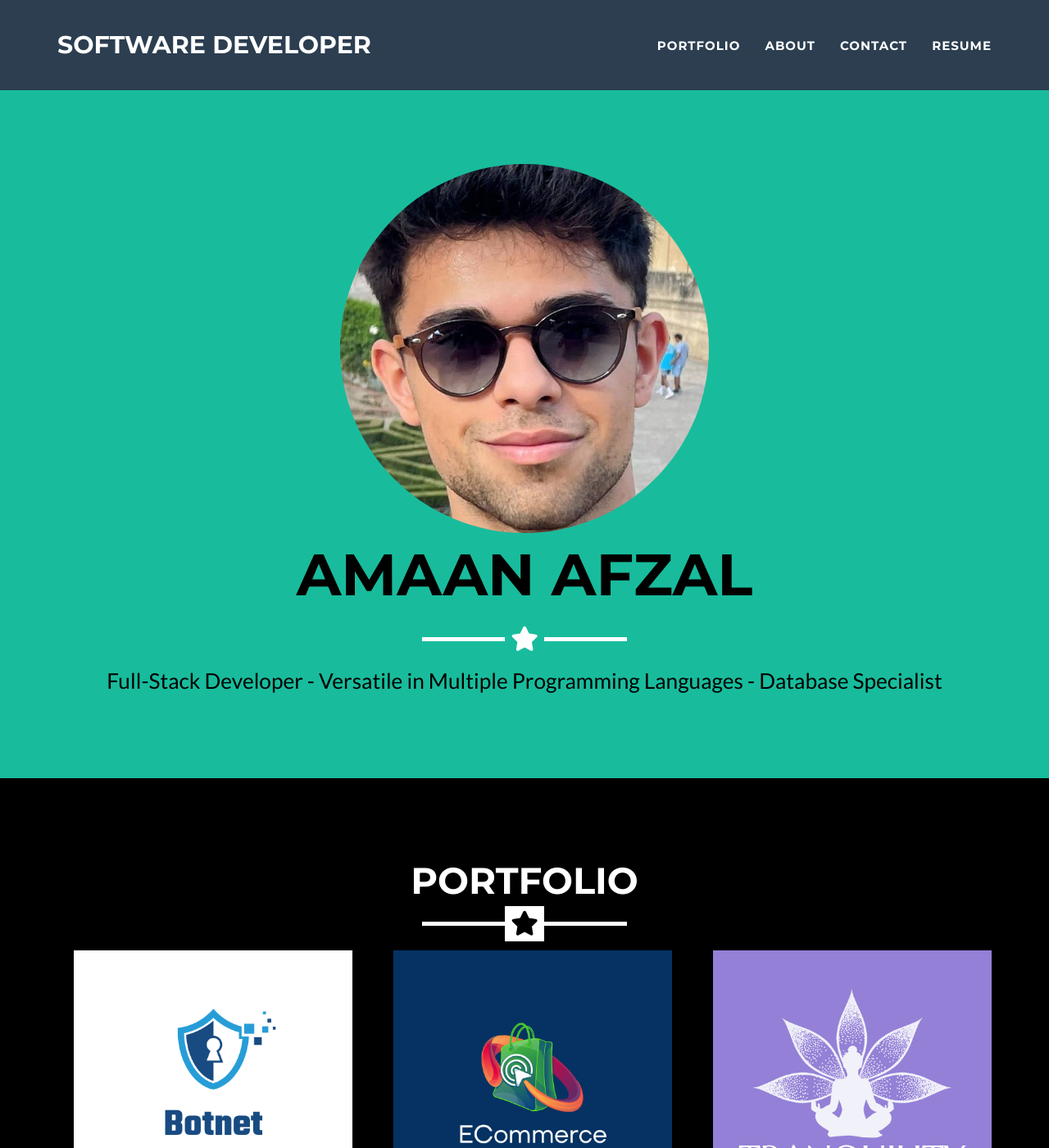
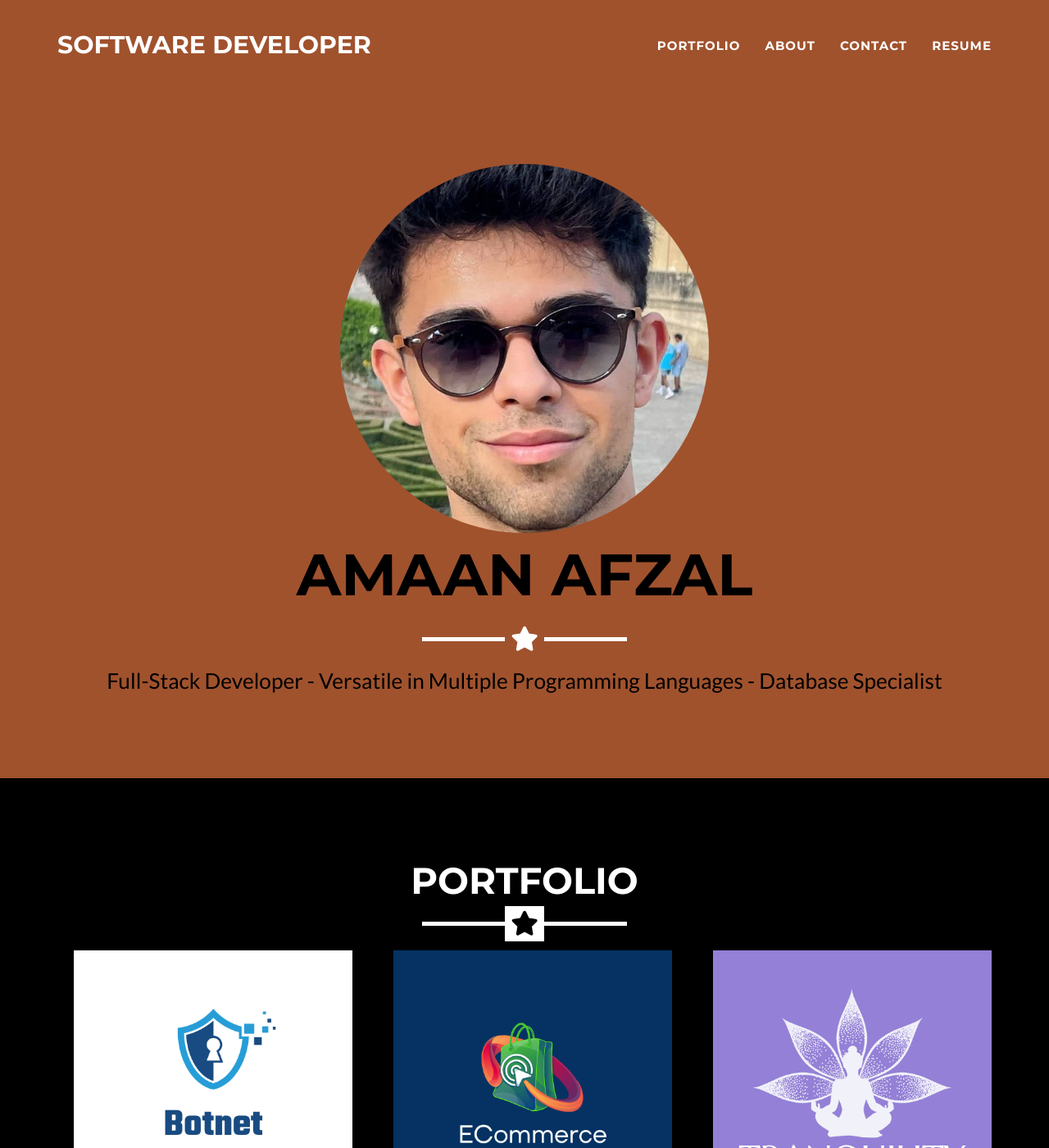
Before and after one commit to Amaan6868/Amaan6868.github.i, a Jekyll site: the page built from _posts/2024-12-10-BotnetSimulation.markdown, in a window 1280 px wide and 1400 px high. Shown: the whole window at 82% size. Built offline with Jekyll 4.4.1, drawn with Linux system fonts in a browser that asks for light colours.

Commit message:
Update _config.yml

```diff
--- a/_config.yml
+++ b/_config.yml
@@ -26,9 +26,9 @@ disqus_shortname: myshortname
 
 # Color settings (hex-codes without the leading hash-tag)
 color:
-  primary: 18bc9c #80B3FF
-  primary-rgb: "24,288,156" #"128,179,255"
-  secondary: 2c3e50 #FD6E8A
+  primary: A0522D
+  primary-rgb: "0,0,0" #"128,179,255"
+  secondary: 000000 #FD6E8A
   secondary-dark: 233140 #A2122F
 
 # Footer settings
```
